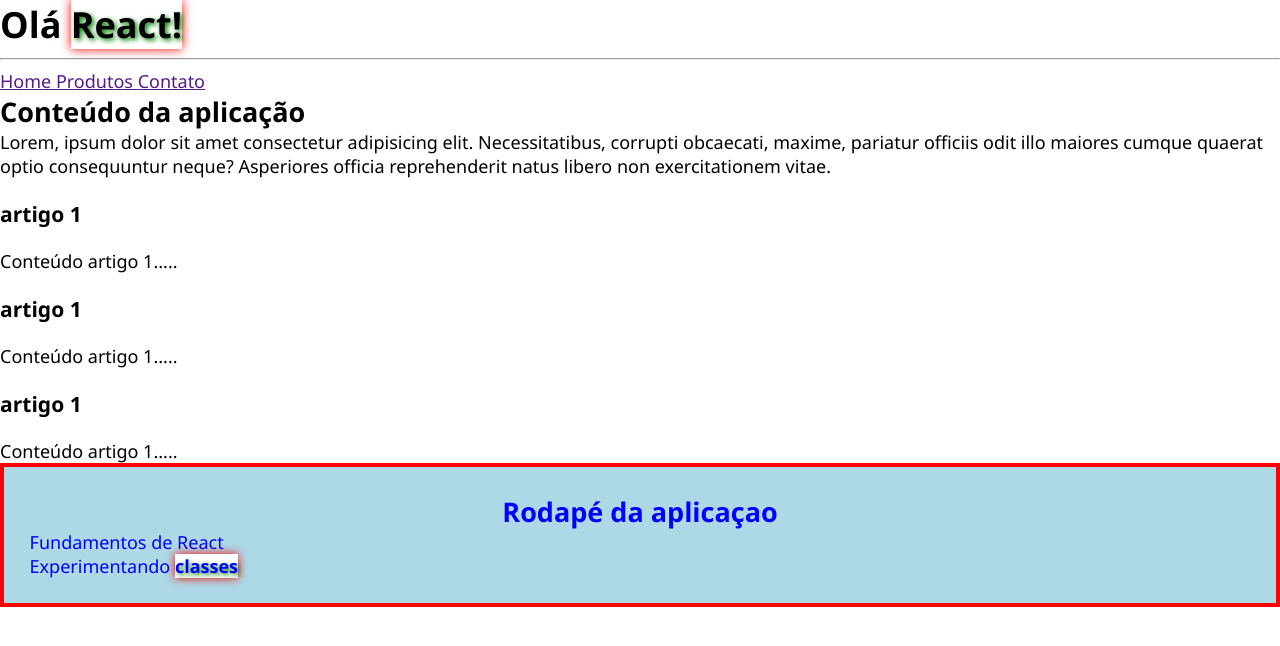
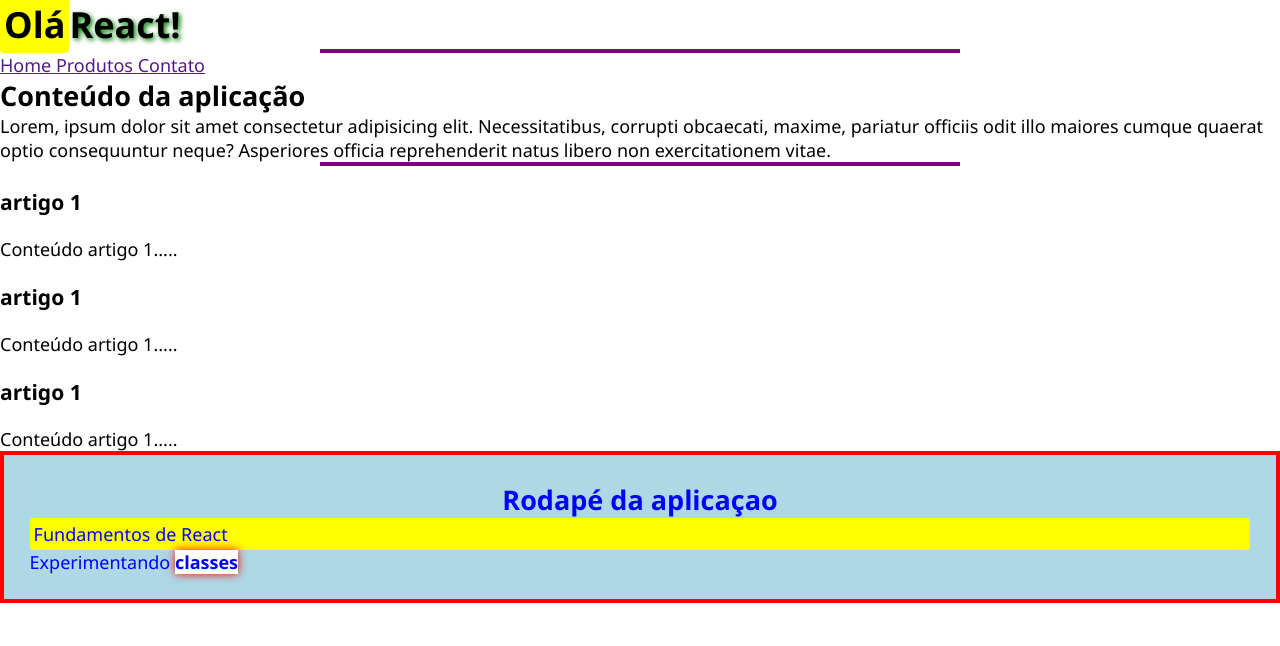
Before and after one commit to Tiuliel/react-fundamentos, a React (Vite) app: page / in a window 1280 px wide. Shown: the top 646 px of the page. Built offline with nearby package versions, Linux system fonts and the light colour scheme.

Commit message:
usando module css

```diff
--- a/src/componentes/Cabecalho.css
+++ /dev/null
@@ -1,3 +0,0 @@
-.sombra {
-  text-shadow: green 2px 2px 5px;
-}
--- a/src/componentes/Cabecalho.jsx
+++ b/src/componentes/Cabecalho.jsx
@@ -1,11 +1,12 @@
 import Menu from "./Menu";
-import "./Cabecalho.css";
+import estilos from "./Cabecalho.module.css";
 
 function Cabecalho() {
   return (
     <header>
       <h1>
-        Olá <span className="sombra">React!</span>
+        <span className="destaque-texto">Olá</span>
+        <span className={estilos.sombra}>React!</span>
       </h1>
       <hr />
       <Menu />
--- /dev/null
+++ b/src/componentes/Cabecalho.module.css
@@ -0,0 +1,15 @@
+.sombra {
+  text-shadow: green 2px 2px 5px;
+}
+
+hr {
+  height: 4px;
+  border: none;
+  background-color: purple;
+  width: 50%;
+  margin: auto;
+}
+
+.destaque-texo {
+  text-transform: uppercase;
+}
--- a/src/componentes/Conteudo.jsx
+++ b/src/componentes/Conteudo.jsx
@@ -12,6 +12,7 @@ function Conteudo() {
           officia reprehenderit natus libero non exercitationem vitae.
         </p>
       </section>
+      <hr />
 
       <Artigo />
       <Artigo />
--- a/src/componentes/Rodape.jsx
+++ b/src/componentes/Rodape.jsx
@@ -9,7 +9,7 @@ function Rodape() {
   return (
     <footer style={exemploEstilos}>
       <h2 style={{ textAlign: "center" }}>Rodapé da aplicaçao</h2>
-      <p>Fundamentos de React</p>
+      <p className="destaque-texto">Fundamentos de React</p>
       <p>
         Experimentando <b className="sombra">classes</b>
       </p>
--- a/src/index.css
+++ b/src/index.css
@@ -31,3 +31,8 @@ body {
   box-shadow: red 0 0 10px;
   background-color: white;
 }
+.destaque-texto {
+  background-color: yellow;
+  padding: 4px;
+  border-radius: 4px;
+}
```
